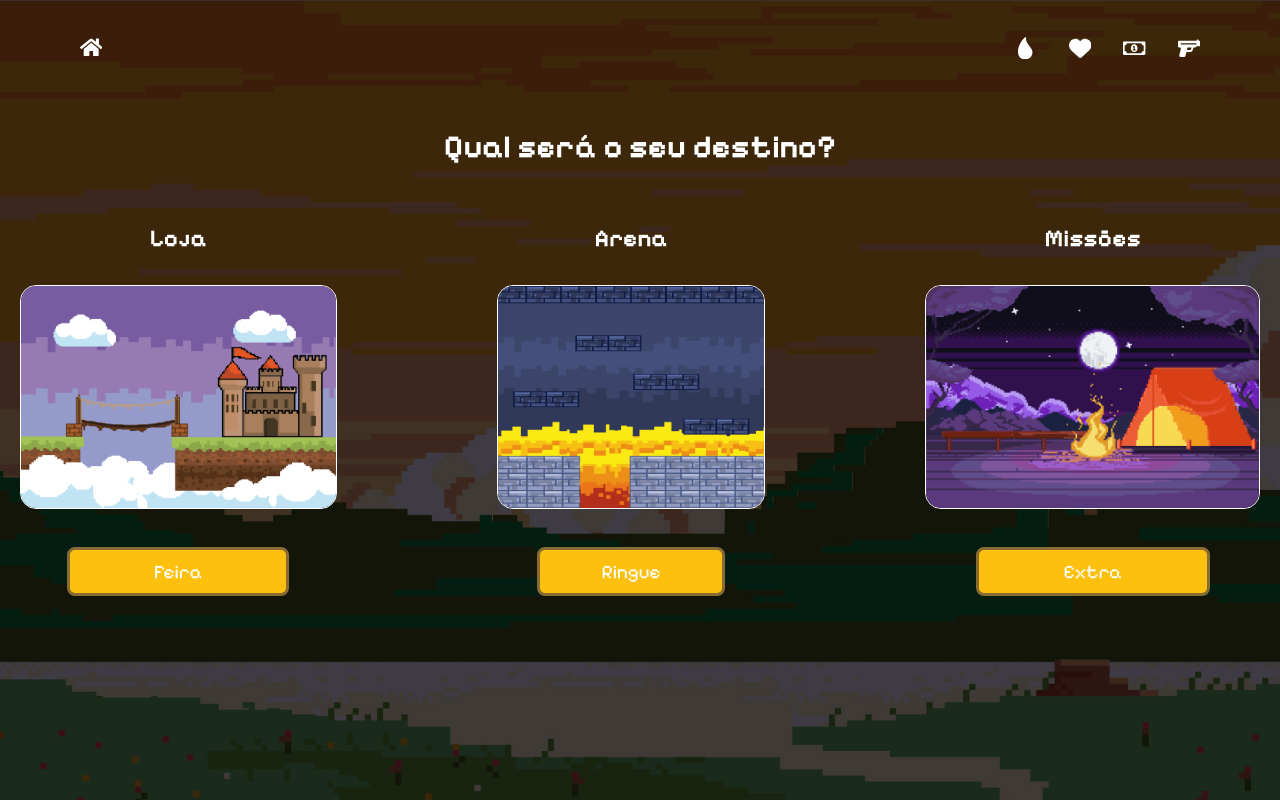
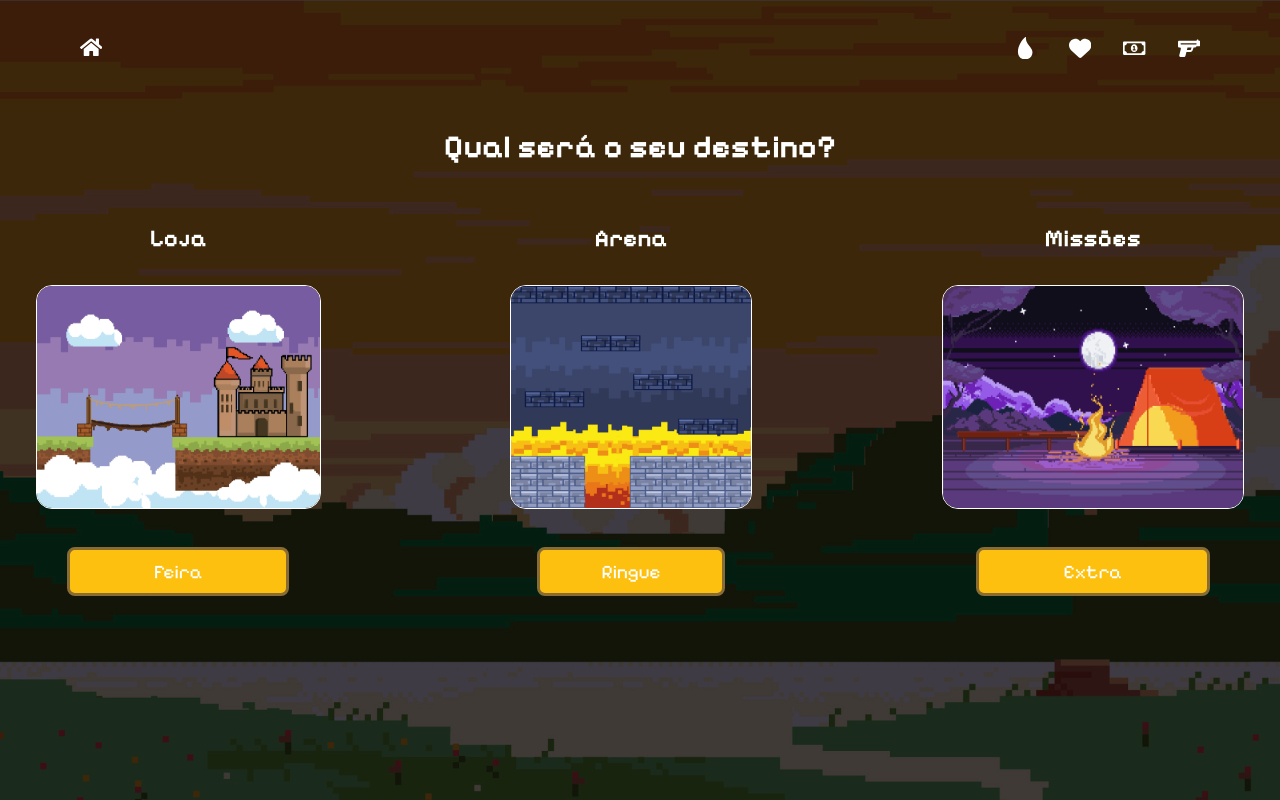
Before and after one commit to carlalopesj/dragon-flames, a React (Vite) app: page /game in a window 1280 px wide. Built offline with nearby package versions, Linux system fonts and the light colour scheme; a web font is replaced by a local one.

Commit message:
feat: game main page

```diff
--- a/src/components/Cards/Cards.css
+++ b/src/components/Cards/Cards.css
@@ -11,7 +11,8 @@
 }
 
 .img-card {
-    width: auto;
+    width: 100%;
+    max-width: 90%;
     height: 14rem;
     border: 1px solid white;
     border-radius: 1rem;
--- a/src/pages/Game/Game.jsx
+++ b/src/pages/Game/Game.jsx
@@ -6,27 +6,27 @@ import ImgArena from '../../assets/fundo-arena-clara.jpg';
 import ImgMissao from '../../assets/fundo-missoes-clara.jpg';
 
 function Game() {
+
+    const locals = [
+        {id: 1, type: "Loja", image: ImgLoja, name: "Feira"},
+        {id: 2, type: "Arena", image: ImgArena, name: "Ringue"},
+        {id: 3, type: "Missões", image: ImgMissao, name: "Extra"}
+    ]
+
     return (
         <div className='game-page'>
             <Header />
             <div className="destiny-page">
                 <h1> Qual será o seu destino? </h1>
                 <div className='destiny-container'>
-                    <Cards
-                    type="Loja"
-                    img={ImgLoja}
-                    name="Feira"
-                    />
-                    <Cards
-                    type="Arena"
-                    img={ImgArena}
-                    name="Ringue"
-                    />
-                    <Cards
-                    type="Missões"
-                    img={ImgMissao}
-                    name="Extra"
-                    />
+                    {locals.map((local) => {
+                        return <Cards
+                            key={local.id}
+                            type={local.type}
+                            img={local.image}
+                            name={local.name}
+                        />
+                    })}
                 </div>
             </div>
         </div>
```
